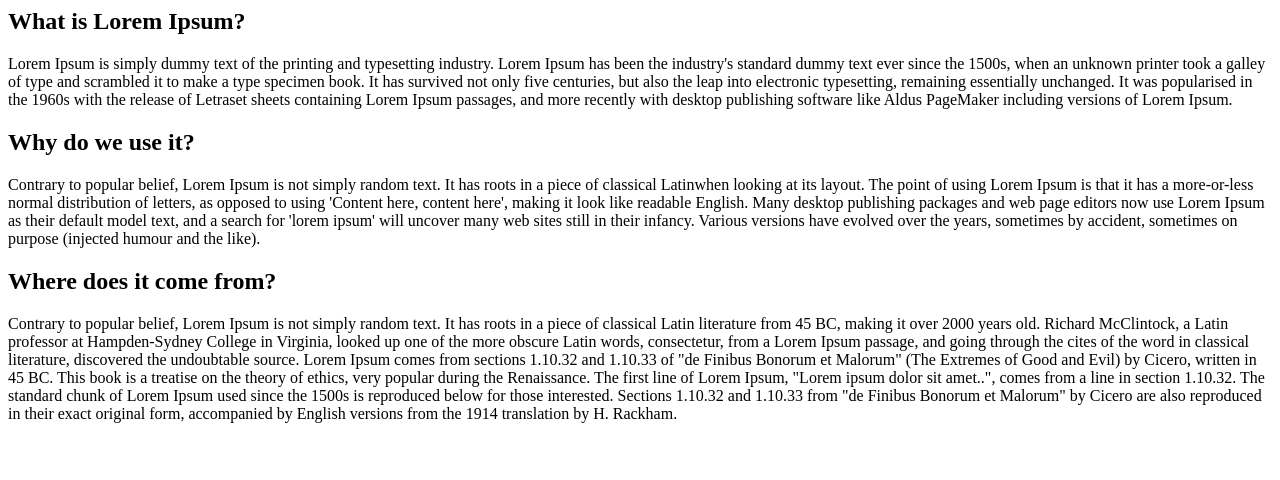
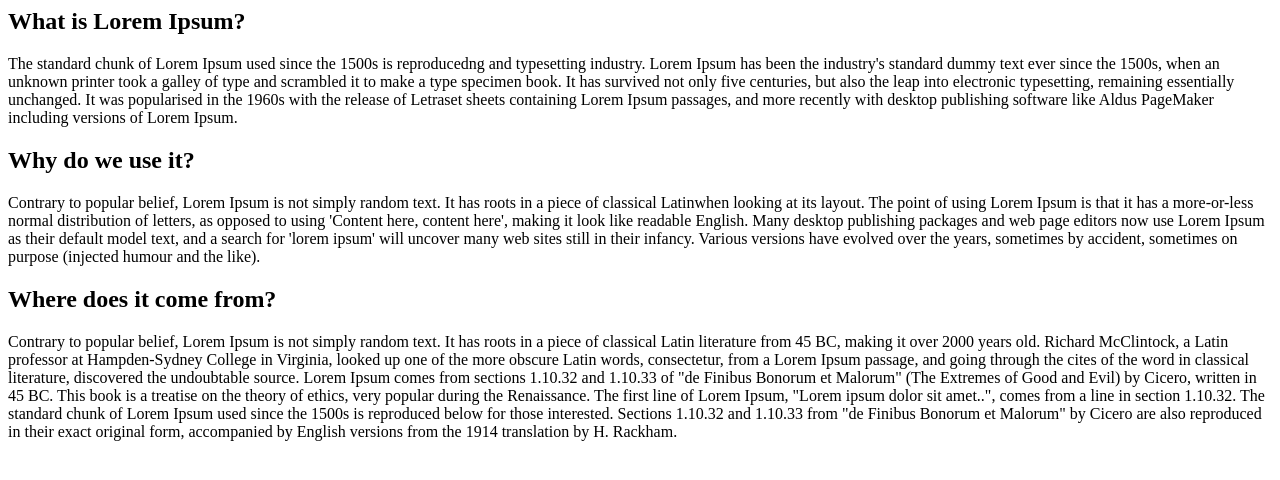
Before and after one commit to vaidehidarji1224/Demo1, a plain HTML site: page index1.html in a window 1280 px wide. Drawn offline with Linux system fonts and the light colour scheme.

Commit message:
change in first para

```diff
--- a/index1.html
+++ b/index1.html
@@ -6,7 +6,7 @@ demo </title>
 <body>
 <p>
 <h2>What is Lorem Ipsum? </h2>
-Lorem Ipsum is simply dummy text of the printing and typesetting industry. Lorem Ipsum has been the industry's standard dummy text ever since the 1500s, when an unknown printer took a galley of type and scrambled it to make a type specimen book. It has survived not only five centuries, but also the leap into electronic typesetting, remaining essentially unchanged. It was popularised in the 1960s with the release of Letraset sheets containing Lorem Ipsum passages, and more recently with desktop publishing software like Aldus PageMaker including versions of Lorem Ipsum.
+The standard chunk of Lorem Ipsum used since the 1500s is reproducedng and typesetting industry. Lorem Ipsum has been the industry's standard dummy text ever since the 1500s, when an unknown printer took a galley of type and scrambled it to make a type specimen book. It has survived not only five centuries, but also the leap into electronic typesetting, remaining essentially unchanged. It was popularised in the 1960s with the release of Letraset sheets containing Lorem Ipsum passages, and more recently with desktop publishing software like Aldus PageMaker including versions of Lorem Ipsum.
 </p>
 <p>
 <h2>Why do we use it? </h2>
```
